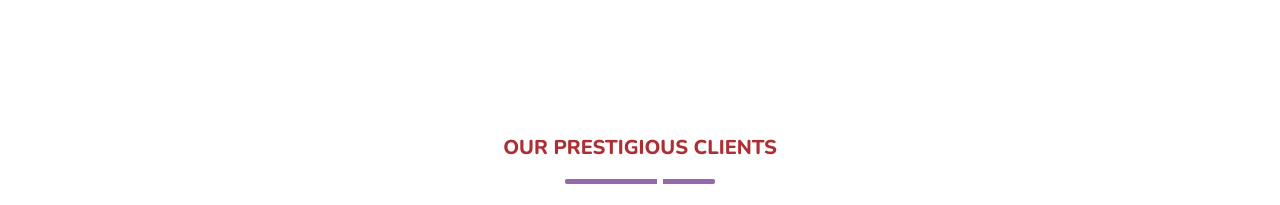
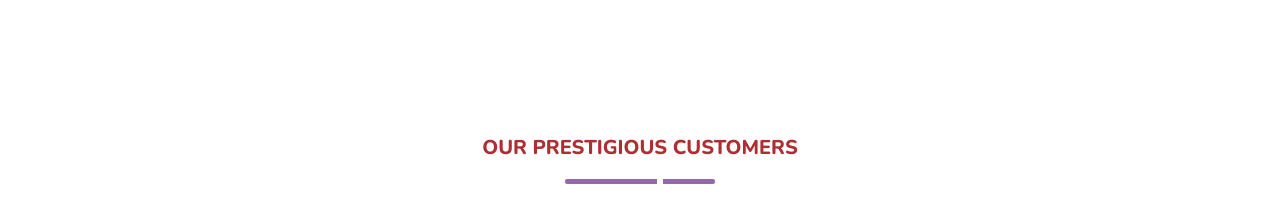
Before and after one commit to pojotech2023/herz, a plain HTML site: page index.html in a window 1280 px wide. Shown: the part 6260-6465 px from the top of the page. Drawn offline with nearby package versions, Linux system fonts and the light colour scheme.

Commit message:
corrections fixed

```diff
--- a/index.html
+++ b/index.html
@@ -672,7 +672,7 @@
 <div class="container-fluid py-5 wow fadeInUp" data-wow-delay="0.1s">
     <div class="container py-5">
         <div class="section-title text-center position-relative pb-3 mb-4 mx-auto" style="max-width: 600px;">
-            <h5 class="fw-bold text-primary text-uppercase">Our Prestigious Clients</h5>
+            <h5 class="fw-bold text-primary text-uppercase">Our Prestigious Customers</h5>
         </div>
         <div class="owl-carousel testimonial-carousel wow fadeInUp" data-wow-delay="0.6s">
             <div class="testimonial-item bg-light my-4">
```
